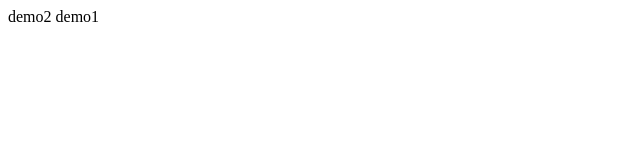
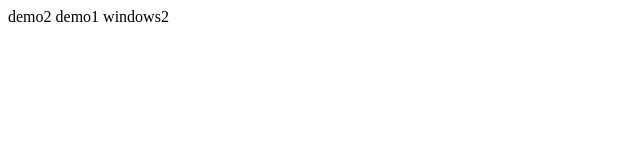
Before and after one commit to cxy2916982/part4.demo, a plain HTML site: page WebContent/index.html in a window 1280 px wide. Shown: the full height of the page, 0-640 px from the left. Drawn offline with Linux system fonts and the light colour scheme.

Commit message:
windows 2 content
windows2

```diff
--- a/WebContent/index.html
+++ b/WebContent/index.html
@@ -7,5 +7,7 @@
 <body>
 demo2
 demo1
+
+windows2
 </body>
 </html>
```
